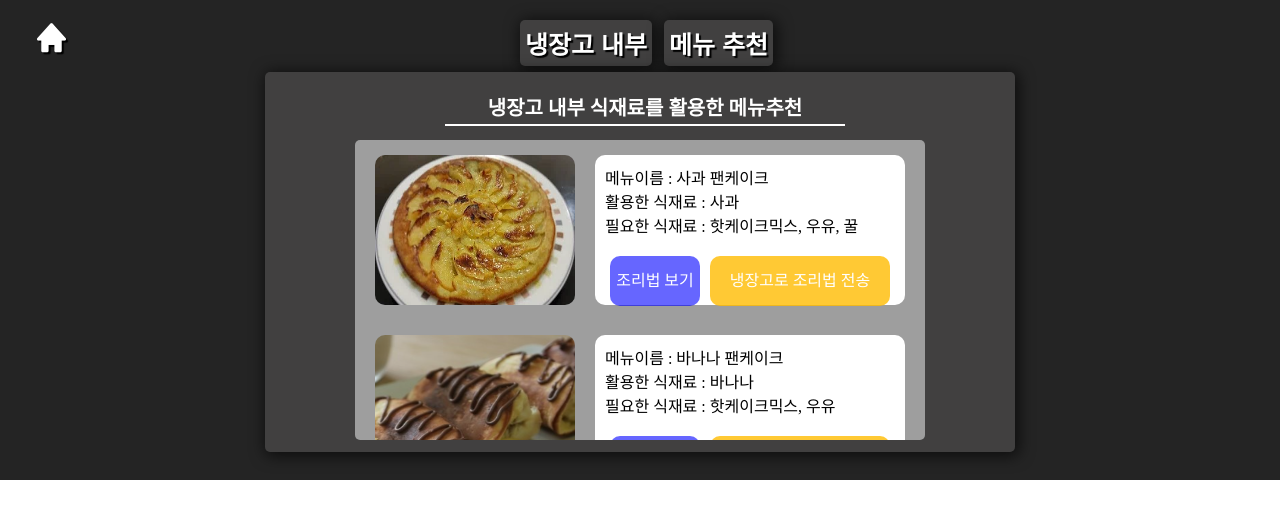
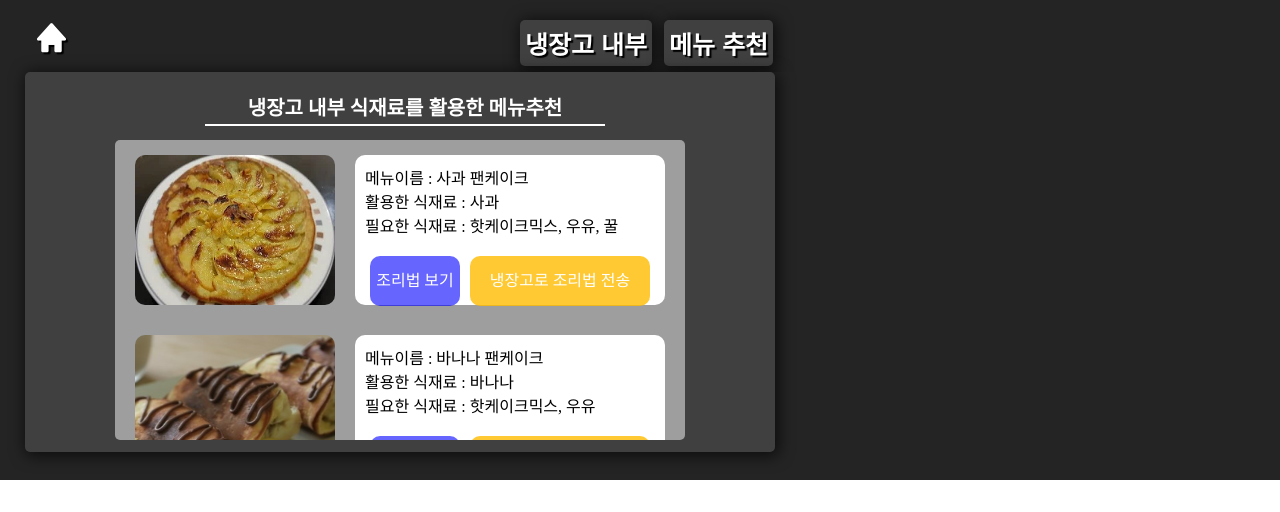
Before and after one commit to THINCAR/2021ESWContest_webOS_3004, a plain HTML site: page webapp/refrigerator1/refrigerator.html in a window 1280 px wide. Both pictures are taken after a click on the button "메뉴 추천". Drawn offline with nearby package versions, Linux system fonts and the light colour scheme.

Commit message:
Update: css retouch

```diff
--- a/webapp/refrigerator1/style.css
+++ b/webapp/refrigerator1/style.css
@@ -149,9 +149,9 @@ img{
 }
 
 .conc{
-    margin-left: auto;
-    margin-right: auto;
-    position: relative;
+    position: absolute;
+    top:0px;
+    left: 25px;
     background-color: #414040;
     border-radius: 5px;
     width: 750px;
```
